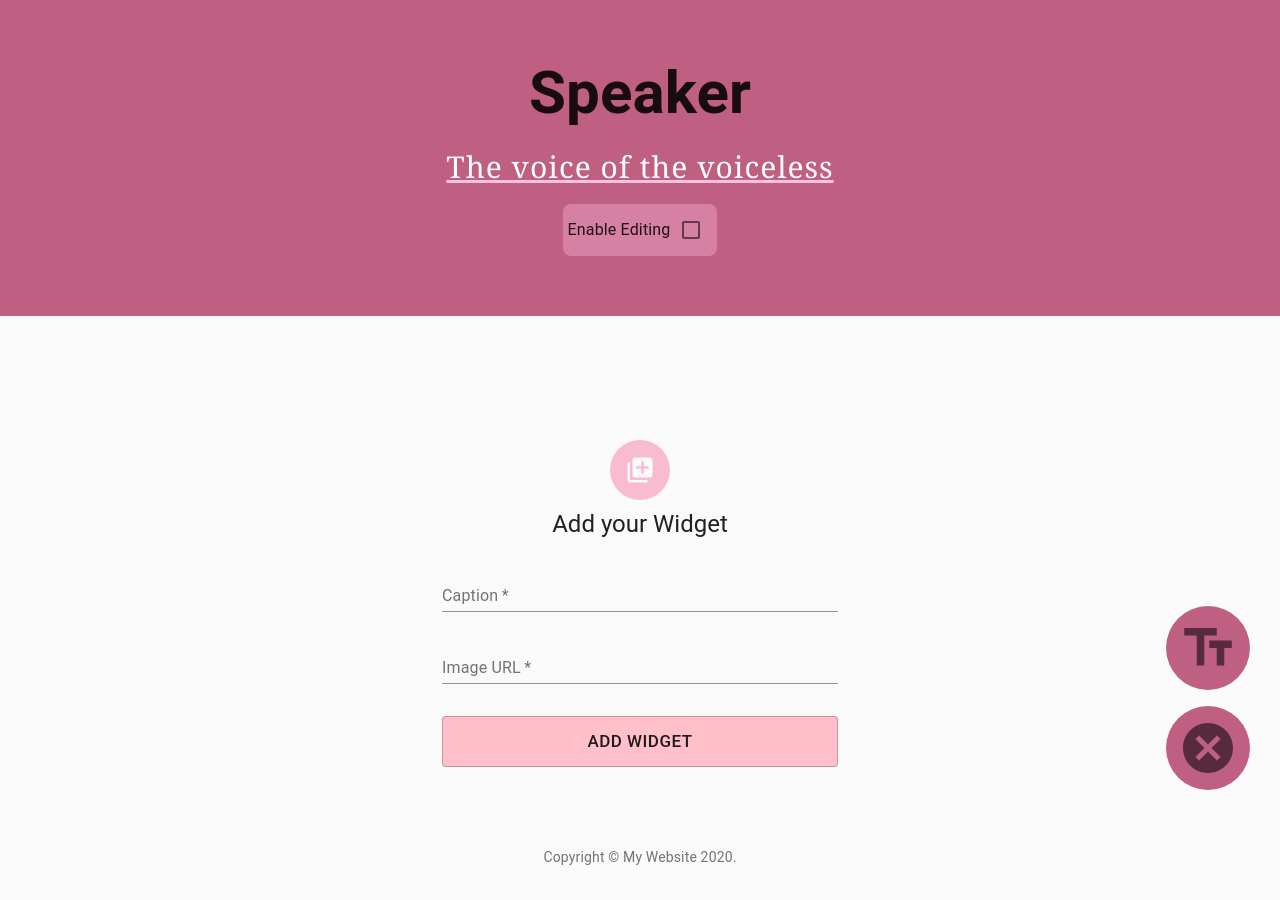
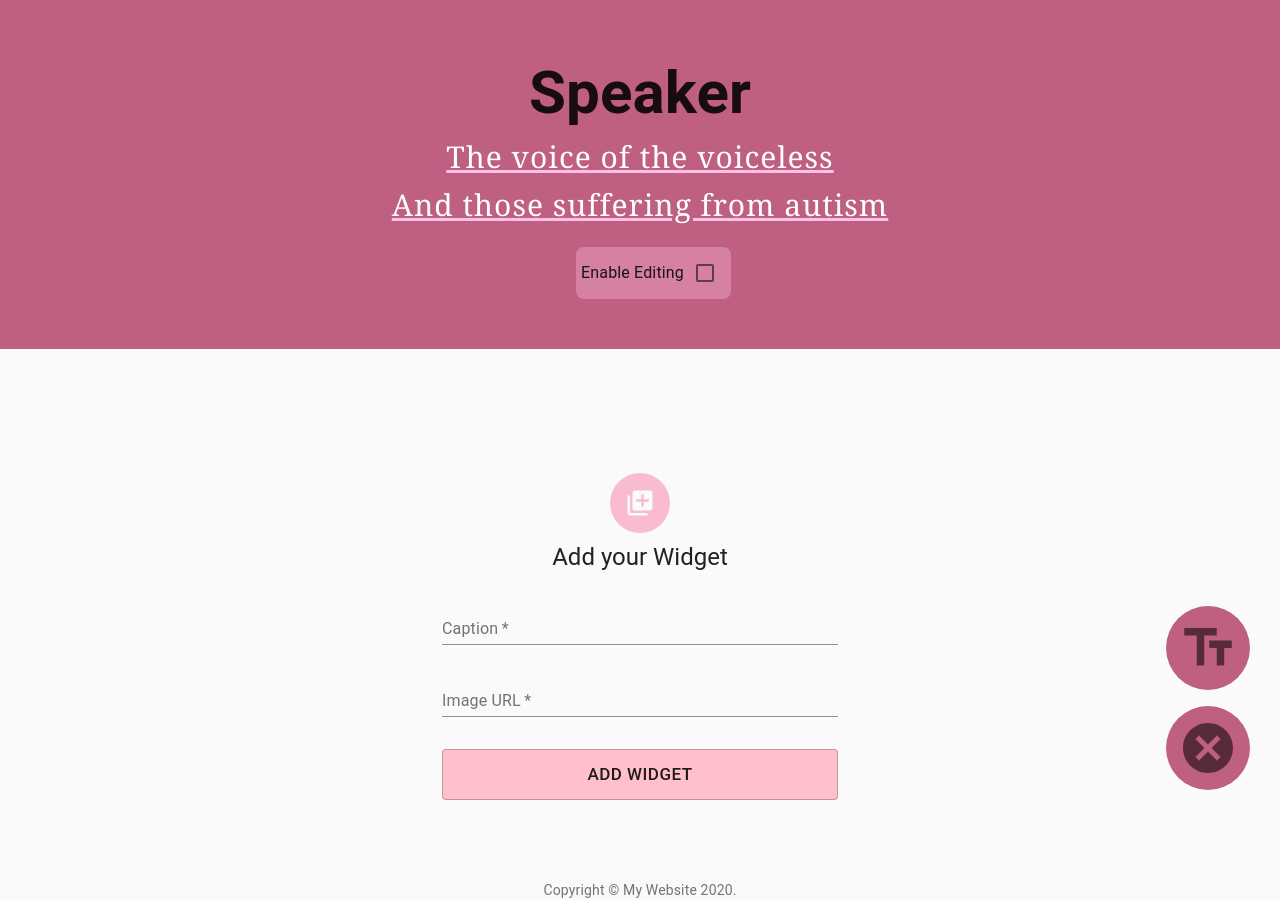
Before and after one commit to Abhishek-Shukla-github/Speaker, a React (Create React App) app: page / in a window 1280 px wide. Before the commit the page ends 867 px from the top, so only its background shows below. Built offline with nearby package versions, Linux system fonts and the light colour scheme.

Commit message:
Add box shadow and scale transition effect to the card component and change the p tag in header to add autism as well

```diff
--- a/src/App.js
+++ b/src/App.js
@@ -28,7 +28,8 @@ export default function App() {
             <header>
                 <h1>Speaker</h1>
                 <p>The voice of the voiceless</p>
-                <FormControlLabel value="editing" control={<Checkbox color="secondary" onClick={()=>setEdit(!edit)}/>} label="Enable Editing" labelPlacement="start" style={{backgroundColor:"rgba(255, 193, 227,0.35)",padding:"5px",margin:"10px",borderRadius:"8px"}}/>
+                <p>And those suffering from autism</p>
+                <FormControlLabel value="editing" control={<Checkbox color="secondary" onClick={()=>setEdit(!edit)}/>} label="Enable Editing" labelPlacement="start" style={{backgroundColor:"rgba(255, 193, 227,0.35)",padding:"5px",marginTop:"15px",borderRadius:"8px"}}/>
             </header>
             <TextBoxButton accent={accent} setAccent={setAccent}/>
             <Cards cards={cards} accent={accent} edit={edit} setCard={setCard}/>
--- a/src/app.styles.css
+++ b/src/app.styles.css
@@ -6,7 +6,6 @@ header {
 }
 
 header p {
-  margin-top: 10px;
   color: white;
   font-family: Cambria, Cochin, Georgia, Times, "Times New Roman", serif;
   text-decoration: underline;
--- a/src/components/CardComponent/styles.js
+++ b/src/components/CardComponent/styles.js
@@ -4,7 +4,12 @@ import {makeStyles} from "@material-ui/core/styles";
 const useStyles=makeStyles({
     card:{
         backgroundColor:"#f48fb1",
-        textAlign:"center"
+        textAlign:"center",
+        boxShadow: "rgba(50, 50, 93, 0.5) 0px 30px 60px -12px, rgba(0, 0, 0, 0.3) 0px 18px 36px -18px",
+        "&:hover": {
+            transform: "scale(1.05)",
+            transition: "all 1s ease-in-out",
+        }
     },
     cardMedia:{
         minHeight:"25vh",
```
